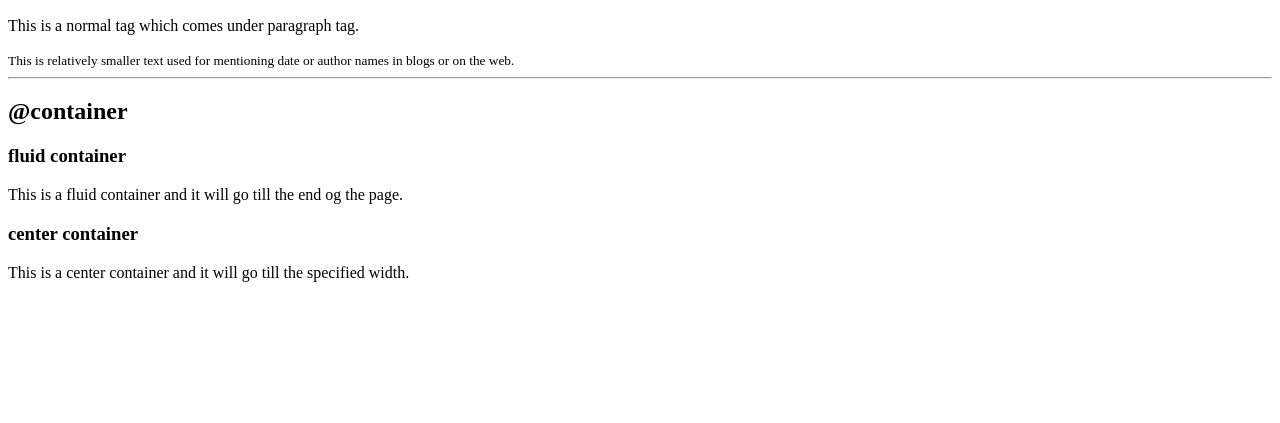
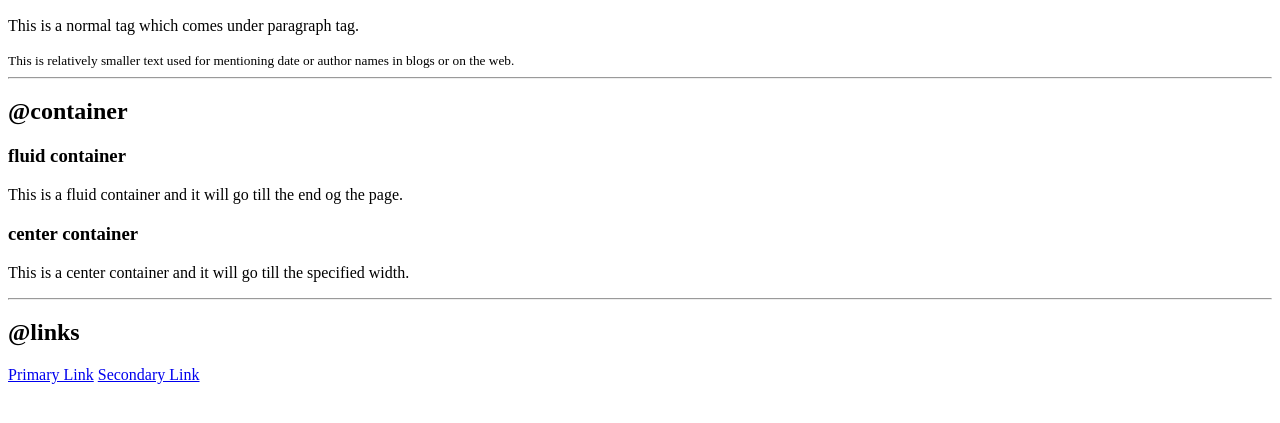
Before and after one commit to linkinsunil/less-ugly-ui, a plain HTML site: page index.html in a window 1280 px wide. Shown: the part 307-730 px from the top of the page. Drawn offline with Linux system fonts and the light colour scheme.

Commit message:
wip add links

```diff
--- a/index.html
+++ b/index.html
@@ -28,6 +28,12 @@
     <h3>center container</h3>
     <p class="container container-center">This is a center container and it will go till the specified width.</p>
 
+    <hr>
+
+    <h2>@links</h2>
+    <a href="/">Primary Link</a>
+    <a href="/">Secondary Link</a>
+
 
 
 
```
